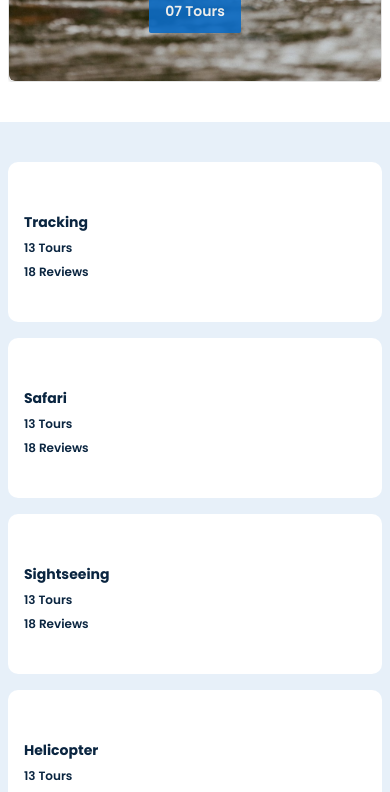
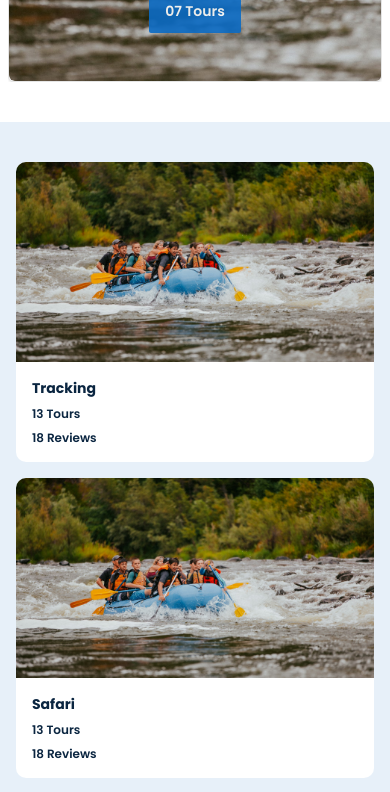
Before and after one commit to AvinasHSinha07/adventure-website, a Next.js app: page / in a window 390 px wide. Shown: the part 1900-2692 px from the top of the page. Built offline with nearby package versions, Linux system fonts and the light colour scheme.

Commit message:
fixed event responsiveness

```diff
--- a/components/Events.jsx
+++ b/components/Events.jsx
@@ -1,36 +1,35 @@
-'use client'
+"use client";
 import React from "react";
 import Image from "next/image";
 import { FaArrowRight } from "react-icons/fa";
 
 const eventsData = [
-  { title: "Tracking ", imgUrl: "/slide1.jpg" },
-  { title: "Safari ", imgUrl: "/slide1.jpg" },
-  { title: "Sightseeing ", imgUrl: "/slide1.jpg" },
-  { title: "Helicopter ", imgUrl: "/slide1.jpg" },
-  { title: "Mountain ", imgUrl: "/slide1.jpg" },
-  { title: "Beach ", imgUrl: "/slide1.jpg" },
-  { title: "City ", imgUrl: "/slide1.jpg" },
-  { title: "Luxury ", imgUrl: "/slide1.jpg" },
+  { title: "Tracking", imgUrl: "/slide1.jpg" },
+  { title: "Safari", imgUrl: "/slide1.jpg" },
+  { title: "Sightseeing", imgUrl: "/slide1.jpg" },
+  { title: "Helicopter", imgUrl: "/slide1.jpg" },
+  { title: "Mountain", imgUrl: "/slide1.jpg" },
+  { title: "Beach", imgUrl: "/slide1.jpg" },
+  { title: "City", imgUrl: "/slide1.jpg" },
+  { title: "Luxury", imgUrl: "/slide1.jpg" },
 ];
 
 const Events = () => {
   return (
-    <div className="md:px-10 md:py-10 px-2 py-10  bg-[#E7F0F9] flex flex-col ">
+    <div className="md:px-10 md:py-10 px-4 py-10 bg-[#E7F0F9] flex flex-col">
       <div className="grid grid-cols-1 sm:grid-cols-2 lg:grid-cols-2 xl:grid-cols-4 gap-4 w-full">
         {eventsData.map((event, index) => (
           <div
             key={index}
-            className="flex flex-col gap-2 sm:flex-row bg-white rounded-lg overflow-hidden group min-h-[160px] w-full"
+            className="flex flex-col sm:flex-row bg-white rounded-lg overflow-hidden group min-h-[160px] w-full"
           >
             {/* Image Column */}
-            <div className="relative sm:w-[150px] sm:h-auto flex-shrink-0">
+            <div className="relative w-full sm:w-[150px] h-[200px] sm:h-auto flex-shrink-0">
               <Image
                 src={event.imgUrl}
                 alt={event.title}
-                layout="fill"
-                objectFit="cover"
-                className="h-full w-full"
+                fill
+                className="object-cover"
                 priority={index < 4}
               />
               <div className="absolute inset-0 bg-black/80 cursor-pointer opacity-0 group-hover:opacity-100 transition-all duration-300 flex items-center justify-center">
@@ -40,7 +39,7 @@ const Events = () => {
 
             {/* Text Content Column */}
             <div className="p-4 flex flex-col justify-center flex-grow">
-              <h4 className="text-sm sm:text-base font-bold text-[#0A2540]  mb-2 hover:text-[#FF7902] cursor-pointer transition-colors duration-200">
+              <h4 className="text-sm sm:text-base font-bold text-[#0A2540] mb-2 hover:text-[#FF7902] cursor-pointer transition-colors duration-200">
                 {event.title}
               </h4>
               <p className="text-xs sm:text-sm text-[#0A2540] font-semibold mb-2">13 Tours</p>
```
